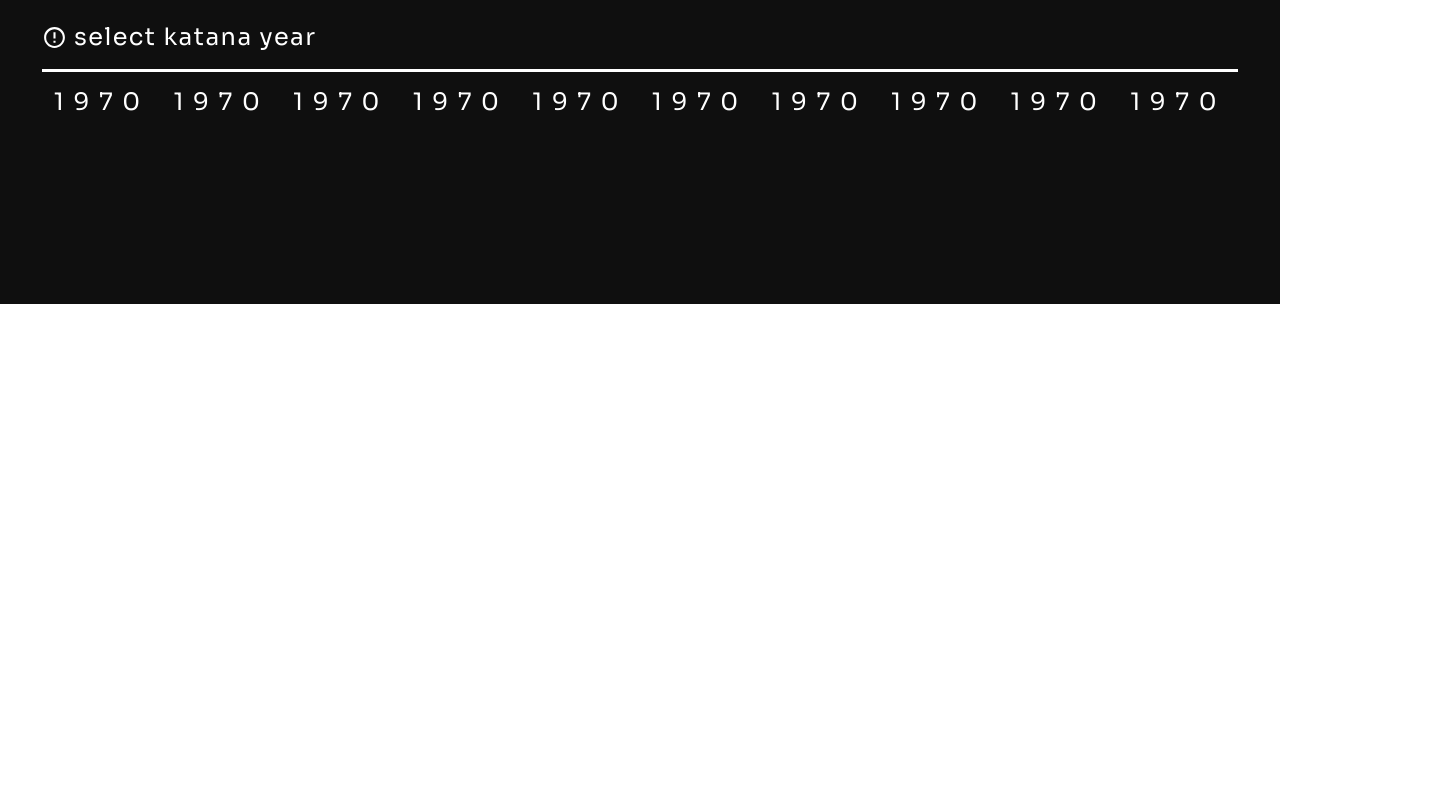
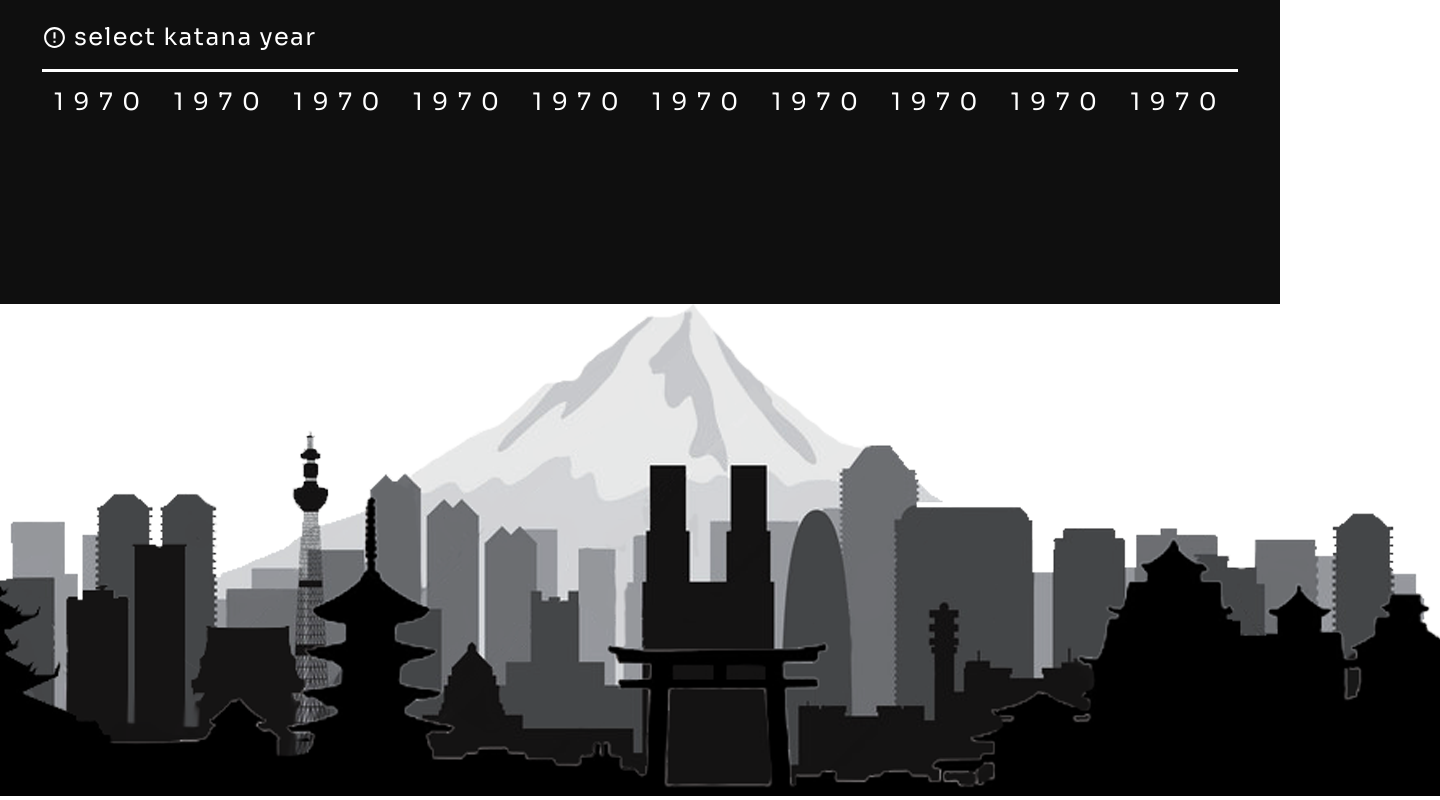
Before and after one commit to Rich-alien/DZTwo, a plain HTML site: page index.html in a window 1280 px wide. Shown: the part 1700-2500 px from the top of the page, 1440 px wide, since content can reach past the window. Before the commit the page ends 2004 px from the top, so only its background shows below. Drawn offline with Linux system fonts and the light colour scheme; a web font is replaced by a local one.

Commit message:
footer 1/2 add img footer

```diff
--- a/index.html
+++ b/index.html
@@ -197,8 +197,13 @@
         </div>
     </div>
 </main>
-<footer>
+<footer class="footer">
+    <div class="footer_top">
+        <img class="footer_top-img" src="./img/footer.png" alt="footer-img">
+    </div>
+    <div class="footer_bottom">
 
+    </div>
 </footer>
 </body>
 </html>
```
